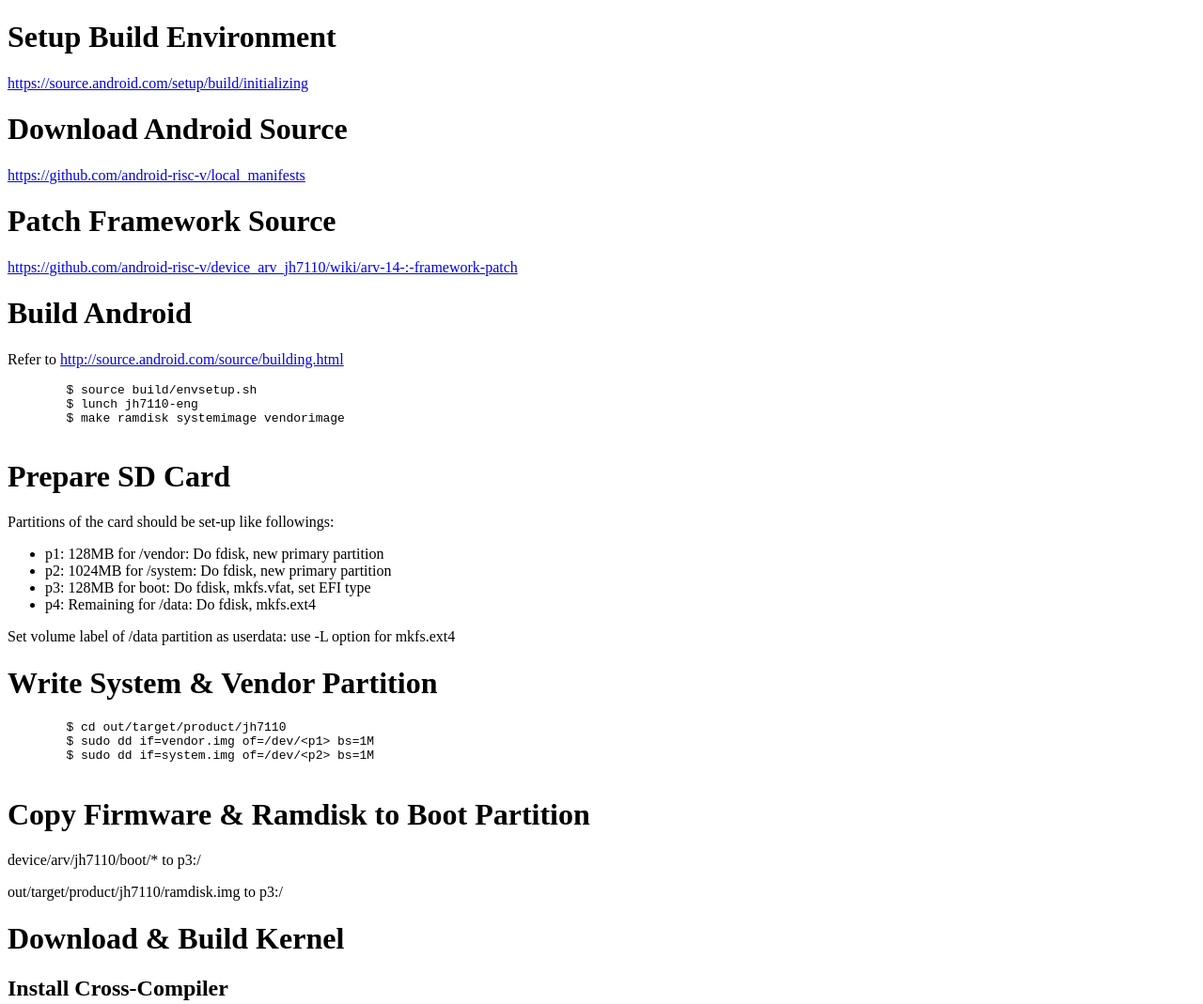
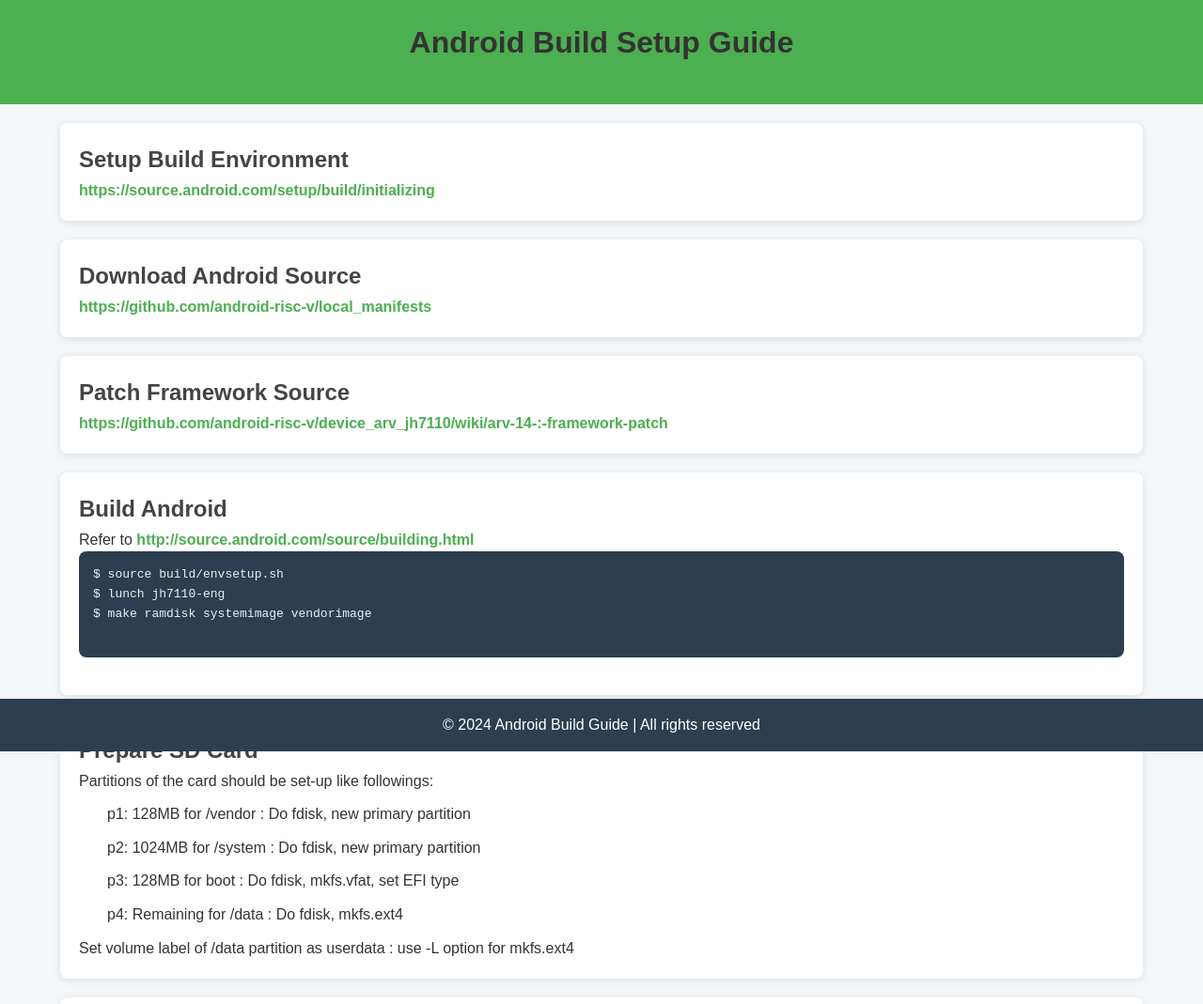
Before and after one commit to dnguyenhoang/dnguyenhoang.github.io, a plain HTML site: page index.html in a window 1280 px wide. Shown: the top 1069 px of the page at 94% size. Drawn offline with Linux system fonts and the light colour scheme.

Commit message:
Update index.html

```diff
--- a/index.html
+++ b/index.html
@@ -4,71 +4,212 @@
     <meta charset="UTF-8">
     <meta name="viewport" content="width=device-width, initial-scale=1.0">
     <title>Android Build Setup</title>
+    <style>
+        /* Reset default styles */
+        * {
+            margin: 0;
+            padding: 0;
+            box-sizing: border-box;
+        }
+
+        body {
+            font-family: 'Arial', sans-serif;
+            background-color: #f4f7fa;
+            color: #333;
+            line-height: 1.6;
+            margin: 0;
+            padding: 0;
+        }
+
+        header {
+            background-color: #4CAF50;
+            color: white;
+            padding: 20px;
+            text-align: center;
+        }
+
+        h1 {
+            font-size: 2rem;
+            margin-bottom: 20px;
+            color: #333;
+        }
+
+        h2 {
+            font-size: 1.5rem;
+            color: #444;
+        }
+
+        a {
+            color: #4CAF50;
+            text-decoration: none;
+            font-weight: bold;
+        }
+
+        a:hover {
+            text-decoration: underline;
+        }
+
+        .container {
+            width: 90%;
+            max-width: 1200px;
+            margin: 20px auto;
+        }
+
+        .content-section {
+            background-color: #fff;
+            border-radius: 8px;
+            box-shadow: 0 2px 8px rgba(0, 0, 0, 0.1);
+            padding: 20px;
+            margin-bottom: 20px;
+        }
+
+        .content-section ul {
+            list-style-type: none;
+            margin-left: 20px;
+        }
+
+        .content-section ul li {
+            margin: 10px 0;
+            padding-left: 10px;
+        }
+
+        .code-block {
+            background-color: #2c3e50;
+            color: #ecf0f1;
+            padding: 15px;
+            border-radius: 8px;
+            font-family: 'Courier New', Courier, monospace;
+            margin-bottom: 20px;
+            overflow-x: auto;
+        }
+
+        .code-block code {
+            white-space: pre-wrap;
+            word-wrap: break-word;
+        }
+
+        footer {
+            background-color: #2c3e50;
+            color: white;
+            text-align: center;
+            padding: 15px 0;
+            position: fixed;
+            width: 100%;
+            bottom: 0;
+        }
+    </style>
 </head>
 <body>
-    <h1>Setup Build Environment</h1>
-    <p><a href="https://source.android.com/setup/build/initializing">https://source.android.com/setup/build/initializing</a></p>
 
-    <h1>Download Android Source</h1>
-    <p><a href="https://github.com/android-risc-v/local_manifests">https://github.com/android-risc-v/local_manifests</a></p>
+<header>
+    <h1>Android Build Setup Guide</h1>
+</header>
 
-    <h1>Patch Framework Source</h1>
-    <p><a href="https://github.com/android-risc-v/device_arv_jh7110/wiki/arv-14-:-framework-patch">https://github.com/android-risc-v/device_arv_jh7110/wiki/arv-14-:-framework-patch</a></p>
+<div class="container">
 
-    <h1>Build Android</h1>
-    <p>Refer to <a href="http://source.android.com/source/building.html">http://source.android.com/source/building.html</a></p>
+    <div class="content-section">
+        <h2>Setup Build Environment</h2>
+        <p><a href="https://source.android.com/setup/build/initializing" target="_blank">https://source.android.com/setup/build/initializing</a></p>
+    </div>
+
+    <div class="content-section">
+        <h2>Download Android Source</h2>
+        <p><a href="https://github.com/android-risc-v/local_manifests" target="_blank">https://github.com/android-risc-v/local_manifests</a></p>
+    </div>
+
+    <div class="content-section">
+        <h2>Patch Framework Source</h2>
+        <p><a href="https://github.com/android-risc-v/device_arv_jh7110/wiki/arv-14-:-framework-patch" target="_blank">https://github.com/android-risc-v/device_arv_jh7110/wiki/arv-14-:-framework-patch</a></p>
+    </div>
+
+    <div class="content-section">
+        <h2>Build Android</h2>
+        <p>Refer to <a href="http://source.android.com/source/building.html" target="_blank">http://source.android.com/source/building.html</a></p>
+        <div class="code-block">
             <pre>
 $ source build/envsetup.sh
 $ lunch jh7110-eng
 $ make ramdisk systemimage vendorimage
             </pre>
+        </div>
+    </div>
 
-    <h1>Prepare SD Card</h1>
+    <div class="content-section">
+        <h2>Prepare SD Card</h2>
         <p>Partitions of the card should be set-up like followings:</p>
         <ul>
-        <li>p1: 128MB for /vendor: Do fdisk, new primary partition</li>
-        <li>p2: 1024MB for /system: Do fdisk, new primary partition</li>
-        <li>p3: 128MB for boot: Do fdisk, mkfs.vfat, set EFI type</li>
-        <li>p4: Remaining for /data: Do fdisk, mkfs.ext4</li>
+            <li>p1: 128MB for /vendor : Do fdisk, new primary partition</li>
+            <li>p2: 1024MB for /system : Do fdisk, new primary partition</li>
+            <li>p3: 128MB for boot : Do fdisk, mkfs.vfat, set EFI type</li>
+            <li>p4: Remaining for /data : Do fdisk, mkfs.ext4</li>
         </ul>
-    <p>Set volume label of /data partition as userdata: use -L option for mkfs.ext4</p>
+        <p>Set volume label of /data partition as userdata : use -L option for mkfs.ext4</p>
+    </div>
 
-    <h1>Write System & Vendor Partition</h1>
+    <div class="content-section">
+        <h2>Write System & Vendor Partition</h2>
+        <div class="code-block">
             <pre>
 $ cd out/target/product/jh7110
 $ sudo dd if=vendor.img of=/dev/&lt;p1&gt; bs=1M
 $ sudo dd if=system.img of=/dev/&lt;p2&gt; bs=1M
             </pre>
+        </div>
+    </div>
 
-    <h1>Copy Firmware & Ramdisk to Boot Partition</h1>
+    <div class="content-section">
+        <h2>Copy Firmware & Ramdisk to Boot Partition</h2>
         <p>device/arv/jh7110/boot/* to p3:/</p>
         <p>out/target/product/jh7110/ramdisk.img to p3:/</p>
+    </div>
 
-    <h1>Download & Build Kernel</h1>
-    <h2>Install Cross-Compiler</h2>
+    <div class="content-section">
+        <h2>Download & Build Kernel</h2>
+
+        <h3>Install Cross-Compiler</h3>
+        <div class="code-block">
             <pre>
 $ sudo apt install gcc-riscv64-linux-gnu
             </pre>
+        </div>
 
-    <h2>Git Clone Kernel Source</h2>
-    <p><a href="https://github.com/android-risc-v/kernel_arv">https://github.com/android-risc-v/kernel_arv</a></p>
+        <h3>Git Clone Kernel Source</h3>
+        <p><a href="https://github.com/android-risc-v/kernel_arv" target="_blank">https://github.com/android-risc-v/kernel_arv</a></p>
 
-    <h2>Build the Kernel</h2>
+        <h3>Build the Kernel</h3>
+        <div class="code-block">
             <pre>
 $ ARCH=riscv scripts/kconfig/merge_config.sh arch/riscv/configs/defconfig kernel/configs/android-base.config kernel/configs/android-recommended.config
 $ ARCH=riscv CROSS_COMPILE=riscv64-linux-gnu- make Image.gz starfive/jh7110-starfive-visionfive-2-v1.2a.dtb
             </pre>
+        </div>
+    </div>
 
-    <h1>Copy Kernel Binaries to Boot Partition</h1>
+    <div class="content-section">
+        <h2>Copy Kernel Binaries to Boot Partition</h2>
+        <div class="code-block">
             <pre>
 &lt;kernel directory&gt;/arch/riscv/boot/Image.gz to p3:/
 &lt;kernel directory&gt;/arch/riscv/boot/dts/starfive/jh7110-starfive-visionfive-2-v1.2a.dtb to p3:/dtbs/starfive/
             </pre>
+        </div>
+    </div>
 
+    <div class="content-section">
         <p>Use -j[n] option for make command, if build host has a good number of CPU cores.</p>
         <p>Connect USB keyboard before power-up the board, at least one input device should exist.</p>
+    </div>
 
-    <h1>JH7110 Hardware Information</h1>
-    <p><a href="https://rvspace.org">https://rvspace.org</a></p>
+    <div class="content-section">
+        <h2>JH7110 Hardware Information</h2>
+        <p><a href="https://rvspace.org" target="_blank">https://rvspace.org</a></p>
+    </div>
+
+</div>
+
+<footer>
+    <p>&copy; 2024 Android Build Guide | All rights reserved</p>
+</footer>
+
 </body>
 </html>
```
Lines whose indentation alone changed are shown as unchanged.
